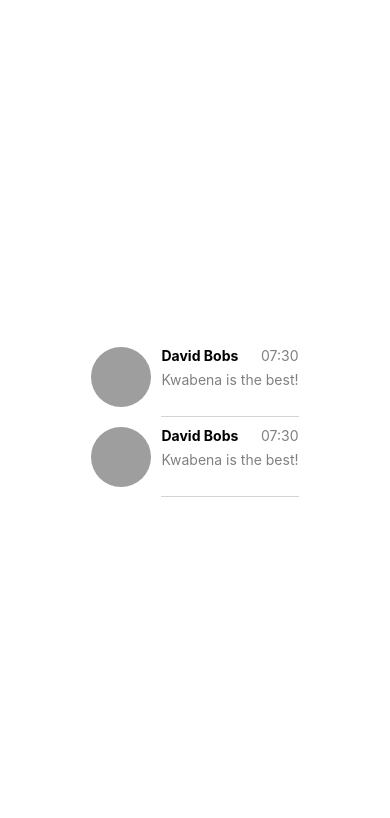
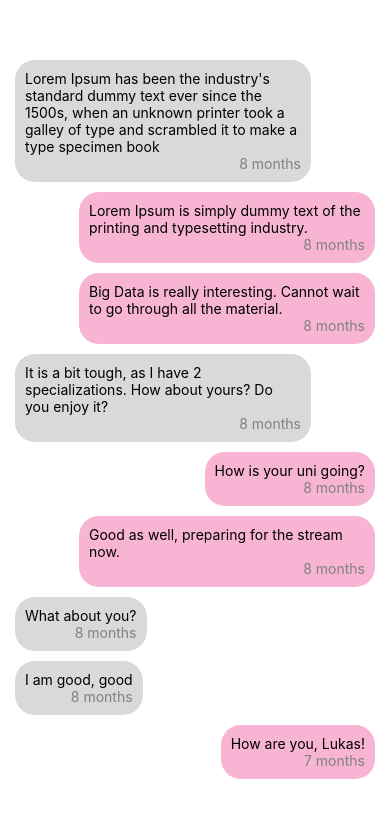
Before and after one commit to bryanansong/Whatsapp-Clone, a React Native app: screen / in a window 390 px wide. Shown: the top 818 px of the page. Built offline with nearby package versions, Linux system fonts and the light colour scheme; grey boxes are pictures that could not be loaded.

Commit message:
Individual chat view

```diff
--- a/App.js
+++ b/App.js
@@ -1,25 +1,12 @@
 import { StatusBar } from 'expo-status-bar';
 import { StyleSheet, Text, View } from 'react-native';
-import ChatListItem from './src/Components/ChatList Item';
-
-const chat = {
-  id: "1",
-  user: {
-    image:
-      "https://notjustdev-dummy.s3.us-east-2.amazonaws.com/avatars/lukas.jpeg",
-    name: "David Bobs",
-  },
-  lastMessage: {
-    text: "Kwabena is the best!",
-    createdAt: "07:30",
-  },
-};
+import ChatsScreen from './src/screens/ChatsScreen';
+import ChatScreen from './src/screens/ChatScreen';
 
 export default function App() {
   return (
     <View style={styles.container}>
-      <ChatListItem chat={chat}/>
-      <ChatListItem chat={chat}/>
+      <ChatScreen/>
       <StatusBar style="auto" />
     </View>
   );
@@ -29,7 +16,7 @@ const styles = StyleSheet.create({
   container: {
     flex: 1,
     backgroundColor: '#fff',
-    alignItems: 'center',
     justifyContent: 'center',
+    paddingVertical: 50,
   },
 });
--- /dev/null
+++ b/assets/data/chats.json
@@ -0,0 +1,145 @@
+[
+  {
+    "id": "1",
+    "user": {
+      "id": "u2",
+      "name": "Lukas",
+      "image": "https://notjustdev-dummy.s3.us-east-2.amazonaws.com/avatars/lukas.jpeg"
+    },
+    "lastMessage": {
+      "id": "m1",
+      "text": "Well done this sprint, guys!",
+      "createdAt": "2022-10-14T13:30:00.000Z"
+    }
+  },
+  {
+    "id": "2",
+    "user": {
+      "id": "u3",
+      "name": "Daniil Top",
+      "image": "https://notjustdev-dummy.s3.us-east-2.amazonaws.com/avatars/1.jpg"
+    },
+    "lastMessage": {
+      "id": "m2",
+      "text": "How are you doing? Did you get any chance to look at what I've sent you?",
+      "createdAt": "2022-10-14T10:48:00.000Z"
+    }
+  },
+  {
+    "id": "3",
+    "user": {
+      "id": "u4",
+      "name": "Alex",
+      "image": "https://notjustdev-dummy.s3.us-east-2.amazonaws.com/avatars/8.png"
+    },
+    "lastMessage": {
+      "id": "m3",
+      "text": "Hi, Vadim. I hope the plans for to night are still on.",
+      "createdAt": "2022-10-13T20:48:00.000Z"
+    }
+  },
+  {
+    "id": "4",
+    "user": {
+      "id": "u5",
+      "name": "Vlad",
+      "image": "https://notjustdev-dummy.s3.us-east-2.amazonaws.com/avatars/jeff.jpeg"
+    },
+    "lastMessage": {
+      "id": "m4",
+      "text": "Could you please review my last merge?",
+      "createdAt": "2022-10-12T14:48:00.000Z"
+    }
+  },
+  {
+    "id": "5",
+    "user": {
+      "id": "u6",
+      "name": "Elon Musk",
+      "image": "https://notjustdev-dummy.s3.us-east-2.amazonaws.com/avatars/elon.png"
+    },
+    "lastMessage": {
+      "id": "m5",
+      "text": "I would be happy meeting you",
+      "createdAt": "2022-10-11T14:48:00.000Z"
+    }
+  },
+  {
+    "id": "6",
+    "user": {
+      "id": "u7",
+      "name": "Adrian",
+      "image": "https://notjustdev-dummy.s3.us-east-2.amazonaws.com/avatars/graham.jpg"
+    },
+    "lastMessage": {
+      "id": "m6",
+      "text": "I think I have a solution for tha.",
+      "createdAt": "2022-10-10T14:48:00.000Z"
+    }
+  },
+  {
+    "id": "7",
+    "user": {
+      "id": "u8",
+      "name": "Borja",
+      "image": "https://notjustdev-dummy.s3.us-east-2.amazonaws.com/avatars/zuck.jpeg"
+    },
+    "lastMessage": {
+      "id": "m7",
+      "text": "How are you doing?",
+      "createdAt": "2022-10-09T14:30:00.000Z"
+    }
+  },
+  {
+    "id": "8",
+    "user": {
+      "id": "u9",
+      "name": "Mom",
+      "image": "https://image.shutterstock.com/image-vector/super-mom-hero-superhero-cartoon-600w-720015928.jpg"
+    },
+    "lastMessage": {
+      "id": "m8",
+      "text": "Dear, what did you eat, today?",
+      "createdAt": "2020-09-27T15:40:00.000Z"
+    }
+  },
+  {
+    "id": "9",
+    "user": {
+      "id": "u9",
+      "name": "Andrei",
+      "image": "https://notjustdev-dummy.s3.us-east-2.amazonaws.com/avatars/4.jpg"
+    },
+    "lastMessage": {
+      "id": "m8",
+      "text": "What about our podcast?",
+      "createdAt": "2020-09-27T15:40:00.000Z"
+    }
+  },
+  {
+    "id": "10",
+    "user": {
+      "id": "u9",
+      "name": "Misha",
+      "image": "https://notjustdev-dummy.s3.us-east-2.amazonaws.com/avatars/biahaze.jpg"
+    },
+    "lastMessage": {
+      "id": "m8",
+      "text": "Do I have to send you any more details?",
+      "createdAt": "2020-09-27T15:40:00.000Z"
+    }
+  },
+  {
+    "id": "11",
+    "user": {
+      "id": "u9",
+      "name": "Alina",
+      "image": "https://notjustdev-dummy.s3.us-east-2.amazonaws.com/avatars/7.png"
+    },
+    "lastMessage": {
+      "id": "m8",
+      "text": "Here is a picture of Mark.",
+      "createdAt": "2020-09-27T15:40:00.000Z"
+    }
+  }
+]
--- /dev/null
+++ b/assets/data/messages.json
@@ -0,0 +1,119 @@
+[
+  {
+    "id": "m1",
+    "text": "How are you, Lukas!",
+    "createdAt": "2022-10-10T12:48:00.000Z",
+    "user": {
+      "id": "u1",
+      "name": "Vadim"
+    }
+  },
+  {
+    "id": "m2",
+    "text": "I am good, good",
+    "createdAt": "2022-10-03T14:49:00.000Z",
+    "user": {
+      "id": "u2",
+      "name": "Lukas"
+    }
+  },
+  {
+    "id": "m3",
+    "text": "What about you?",
+    "createdAt": "2022-10-03T14:49:40.000Z",
+    "user": {
+      "id": "u2",
+      "name": "Lukas"
+    }
+  },
+  {
+    "id": "m4",
+    "text": "Good as well, preparing for the stream now.",
+    "createdAt": "2022-10-03T14:50:00.000Z",
+    "user": {
+      "id": "u1",
+      "name": "Vadim"
+    }
+  },
+  {
+    "id": "m5",
+    "text": "How is your uni going?",
+    "createdAt": "2022-10-03T14:51:00.000Z",
+    "user": {
+      "id": "u1",
+      "name": "Vadim"
+    }
+  },
+  {
+    "id": "m6",
+    "text": "It is a bit tough, as I have 2 specializations. How about yours? Do you enjoy it?",
+    "createdAt": "2022-10-03T14:49:00.000Z",
+    "user": {
+      "id": "u2",
+      "name": "Lukas"
+    }
+  },
+  {
+    "id": "m7",
+    "text": "Big Data is really interesting. Cannot wait to go through all the material.",
+    "createdAt": "2022-10-03T14:53:00.000Z",
+    "user": {
+      "id": "u1",
+      "name": "Vadim"
+    }
+  },
+  {
+    "id": "m8",
+    "text": "Lorem Ipsum is simply dummy text of the printing and typesetting industry.",
+    "createdAt": "2022-10-03T14:53:00.000Z",
+    "user": {
+      "id": "u1",
+      "name": "Vadim"
+    }
+  },
+  {
+    "id": "m9",
+    "text": "Lorem Ipsum has been the industry's standard dummy text ever since the 1500s, when an unknown printer took a galley of type and scrambled it to make a type specimen book",
+    "createdAt": "2022-10-03T14:53:00.000Z",
+    "user": {
+      "id": "u2",
+      "name": "Lukas"
+    }
+  },
+  {
+    "id": "m10",
+    "text": "It has survived not only five centuries, but also the leap into electronic typesetting, remaining essentially unchanged. It was popularised in",
+    "createdAt": "2022-10-03T14:53:00.000Z",
+    "user": {
+      "id": "u2",
+      "name": "Lukas"
+    }
+  },
+  {
+    "id": "m11",
+    "text": "Ok.",
+    "createdAt": "2022-10-03T14:53:00.000Z",
+    "user": {
+      "id": "u2",
+      "name": "Lukas"
+    }
+  },
+  {
+    "id": "m12",
+    "text": "Lorem Ipsum is simply dummy text of the printing and typesetting industry.",
+    "createdAt": "2022-10-03T14:53:00.000Z",
+    "user": {
+      "id": "u1",
+      "name": "Vadim"
+    }
+  },
+  {
+    "id": "m13",
+    "text": "It has survived not only five centuries, but also the leap into electronic typesetting, remaining essentially unchanged. It was popularised in",
+    "createdAt": "2022-10-03T14:53:00.000Z",
+    "user": {
+      "id": "u1",
+      "name": "Vadim"
+    }
+  }
+]
--- a/package.json
+++ b/package.json
@@ -9,6 +9,7 @@
     "web": "expo start --web"
   },
   "dependencies": {
+    "dayjs": "^1.11.7",
     "expo": "~48.0.15",
     "expo-status-bar": "~1.4.4",
     "react": "18.2.0",
--- a/src/Components/ChatList Item/index.js
+++ b/src/Components/ChatList Item/index.js
@@ -1,4 +1,7 @@
 import { Text, View, Image, StyleSheet } from 'react-native';
+import dayjs from 'dayjs';
+import relativeTime from 'dayjs/plugin/relativeTime'
+dayjs.extend(relativeTime);
 
 const ChatListItem = ({ chat }) => {
     return (
@@ -9,7 +12,7 @@ const ChatListItem = ({ chat }) => {
                     <Text numberOfLines={1} style={styles.name}>
                         {chat.user.name}
                     </Text>
-                    <Text style={styles.subTitle}>{chat.lastMessage.createdAt}</Text>
+                    <Text style={styles.subTitle}>{dayjs(chat.lastMessage.createdAt).fromNow(true)}</Text>
                 </View>
                 <Text numberOfLines={2} style={styles.subTitle}>{chat.lastMessage.text}</Text>
             </View>
--- /dev/null
+++ b/src/Components/Message/index.js
@@ -0,0 +1,39 @@
+import { View, Text, StyleSheet } from 'react-native';
+import dayjs from 'dayjs';
+import relativeTime from 'dayjs/plugin/relativeTime'
+dayjs.extend(relativeTime);
+
+const Message = ({message}) => {
+
+    const isMyMessage = () => {
+        return message.user.id === 'u1';
+    };
+
+    return (
+        <View style={[styles.container, {
+            backgroundColor: isMyMessage() ? '#F8B4D3' : '#D9D9D9',
+            alignSelf: isMyMessage() ? 'flex-end' : 'flex-start',
+        }]}>
+            <Text>{message.text}</Text>
+            <Text style={styles.time}>{dayjs(message.createdAt).fromNow(true)}</Text>
+        </View>
+    );
+};
+
+const styles = StyleSheet.create({
+    container: {
+        // backgroundColor: '#D9D9D9',
+        // alignSelf: 'flex-start',
+
+        margin: 5,
+        padding: 10,
+        borderRadius: 20,
+        maxWidth: '80%',
+    },
+    time: {
+        color: 'grey',
+        alignSelf: 'flex-end'
+    }
+})
+
+export default Message;
--- /dev/null
+++ b/src/screens/ChatScreen.js
@@ -0,0 +1,30 @@
+import { View, Text, ImageBackground, StyleSheet, FlatList } from "react-native";
+import kiwihug from '../../assets/images/kiwihug.jpg';
+
+import Message from "../Components/Message";
+import messages from '../../assets/data/messages.json';
+
+const ChatScreen = () => {
+    return (
+        // <ImageBackground source={kiwihug} style={styles.bg}>
+        //     <FlatList data={messages} renderItem={({ item }) => <Message message={item}/>} style={styles.list} inverted/>
+        // </ImageBackground>
+        <View style={styles.bg}>
+            <FlatList data={messages} renderItem={({ item }) => <Message message={item}/>} style={styles.list} inverted/>
+        </View>
+    );
+};
+
+const styles = StyleSheet.create({
+    bg: {
+        flex: 1,
+        color: '#F7F6F6'
+    },
+    list: {
+        padding: 10,
+
+    }
+})
+
+
+export default ChatScreen;
--- /dev/null
+++ b/src/screens/ChatsScreen.js
@@ -0,0 +1,12 @@
+import { View, Text, FlatList } from 'react-native';
+import chats from '../../assets/data/chats.json';
+import ChatListItem from '../Components/ChatList Item';
+
+const ChatsScreen = () => {
+    return (
+        <FlatList data={chats}
+        renderItem={({item}) => <ChatListItem chat={item}/>} />
+    );
+};
+
+export default ChatsScreen;
```
Also changed, not shown: 1 other file (tests, documents, lock files or other folders).
